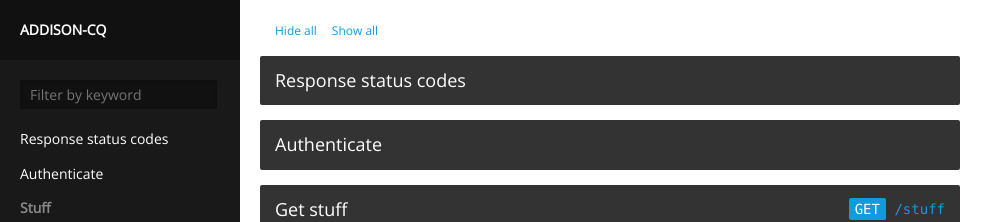
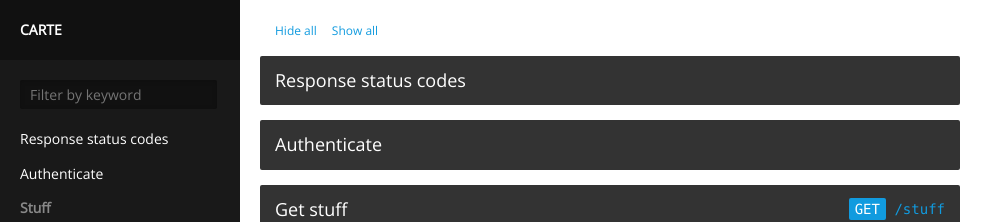
Before and after one commit to hunvreus/carte, a Jekyll site: the page built from index.html, in a window 1280 px wide. Shown: the top 222 px of the page, without its empty margins (0-1003 px from the left). Built offline with Jekyll 4.4.1, drawn with Linux system fonts in a browser that asks for light colours.

Commit message:
Update _config.yml

```diff
--- a/_config.yml
+++ b/_config.yml
@@ -3,4 +3,4 @@ exclude: ['README.markdown']
 permalink: ':title'
 highlighter: pygments
 safe: false
-title: 'addison-CQ'
+title: 'carte'
```
